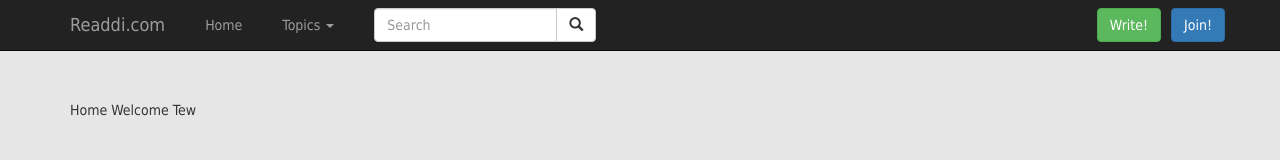
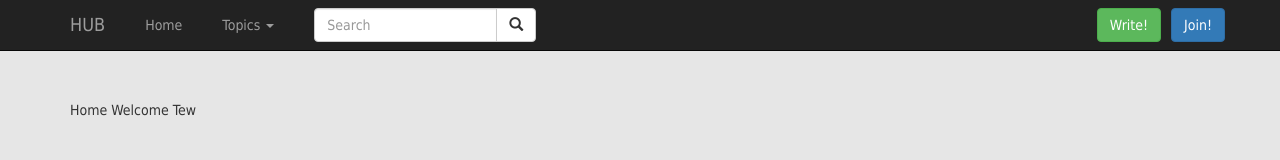
Before and after one commit to mrtewy/readdi-project, a website: page public/index.html in a window 1280 px wide. Drawn offline with nearby package versions, Linux system fonts and the light colour scheme; some packages are replaced by stand-ins of ours; a script that the page names is missing.

Commit message:
update package

```diff
--- a/public/index.html
+++ b/public/index.html
@@ -4,7 +4,7 @@
 	<meta charset="UTF-8">
 	<base href="/">
 
-	<title>{{ title }} readdi.com แชร์ข่าวของคุณเอง</title>
+	<title>{{ title }} HUB</title>
 
 	<!-- CSS -->
 	<link rel="stylesheet" href="/libs/bootstrap/dist/css/bootstrap.min.css">
@@ -21,7 +21,7 @@
           <span class="icon-bar"></span>
           <span class="icon-bar"></span>
         </button>
-        <a class="navbar-brand" href="/#/feed">Readdi.com</a>
+        <a class="navbar-brand" href="/#/feed">HUB</a>
       </div>
       <div id="navbar" class="navbar-collapse collapse">
         <ul class="nav navbar-nav">
```
Also changed, not shown: bower.json (+6 -7 lines), package.json (+6 -5 lines).
